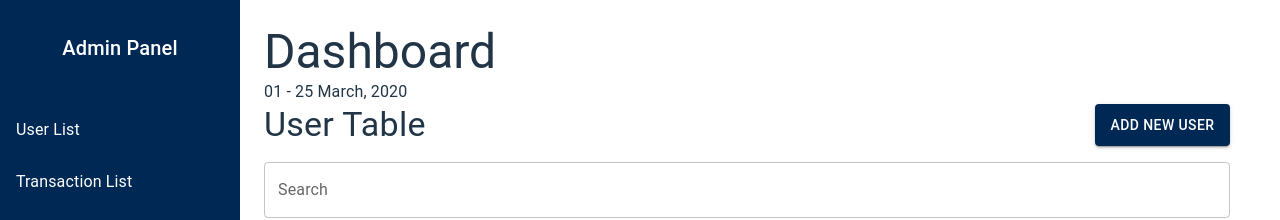
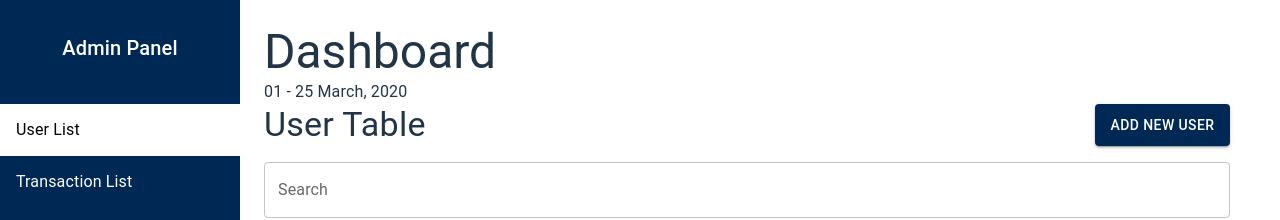
Before and after one commit to BiswarupChatt/xianinfotech-fe-admin, a React (Vite) app: page / in a window 1280 px wide. Shown: the top 220 px of the page. Built offline with nearby package versions, Linux system fonts and the light colour scheme; no server answers.

Commit message:
Update AppDrawer.tsx

```diff
--- a/src/components/drawer/AppDrawer.tsx
+++ b/src/components/drawer/AppDrawer.tsx
@@ -3,7 +3,7 @@ import { useNavigate } from "react-router-dom";
 
 export default function AppDrawer() {
   const menuItems = [
-    { label: "User List", path: "/user-list" },
+    { label: "User List", path: "/" },
     { label: "Transaction List", path: "/trnsaction-list" },
     { label: "Video Management", path: "/video-management" },
     { label: "Top Receivers List", path: "/top-receivers-list" },
```
